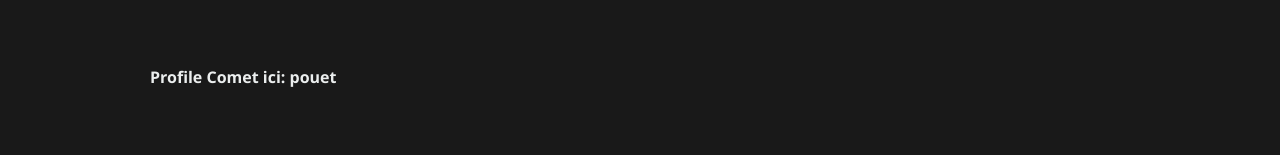
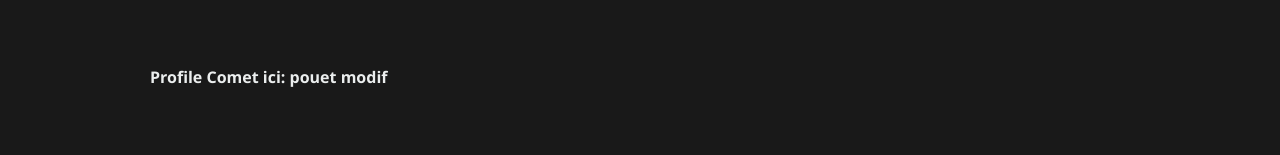
Before and after one commit to ethernum/portfolio, a React (Create React App) app: page / in a window 1280 px wide. Shown: the part 3190-3345 px from the top of the page. Built offline with nearby package versions, Linux system fonts and the light colour scheme.

Commit message:
modif resumeData.js

```diff
--- a/src/ResumeData.js
+++ b/src/ResumeData.js
@@ -66,7 +66,7 @@ let resumeData = {
       skillname: "nextJS",
     },
   ],
-  comet: "   pouet",
+  comet: "   pouet modif",
   portfolio: [
     {
       name: "project1",
```
